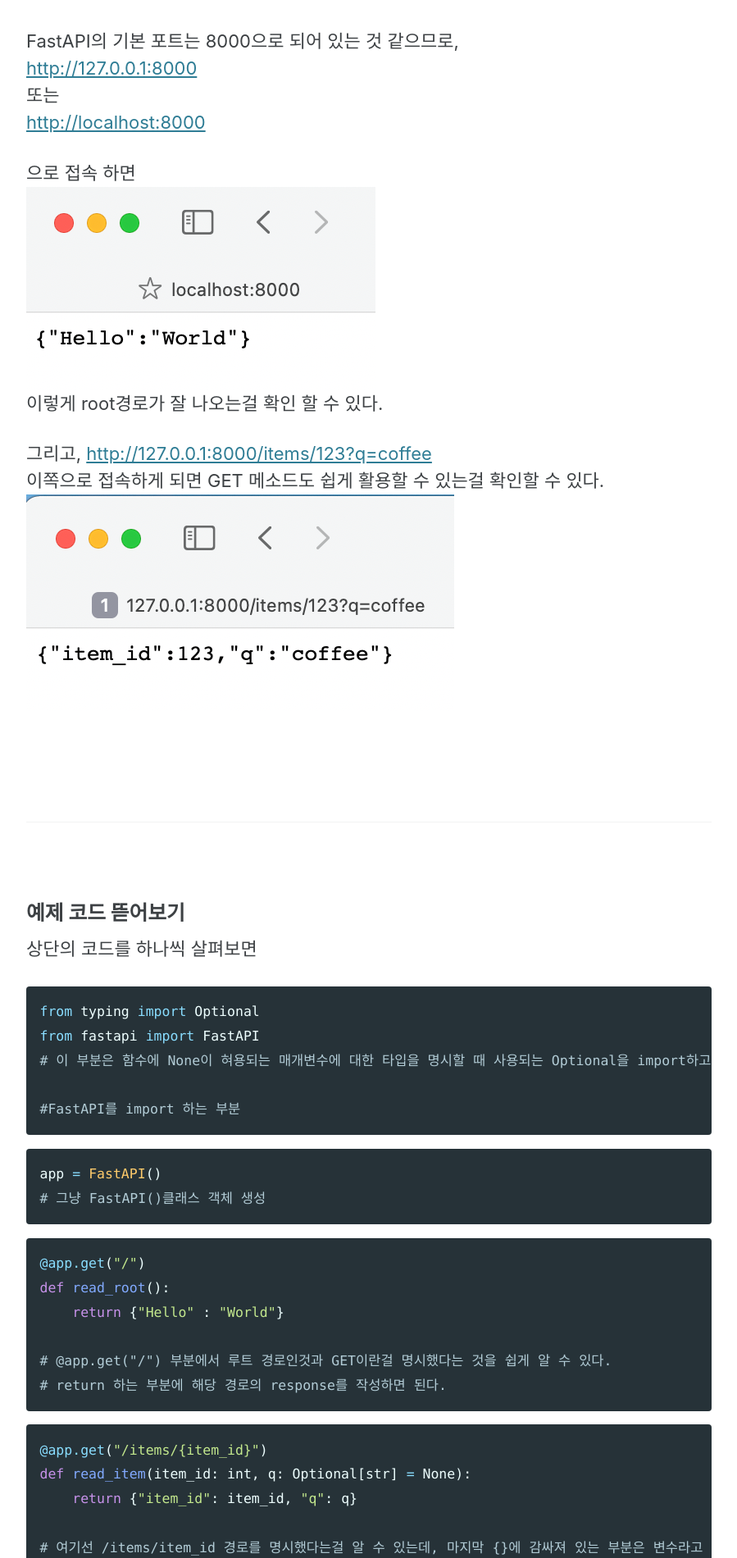
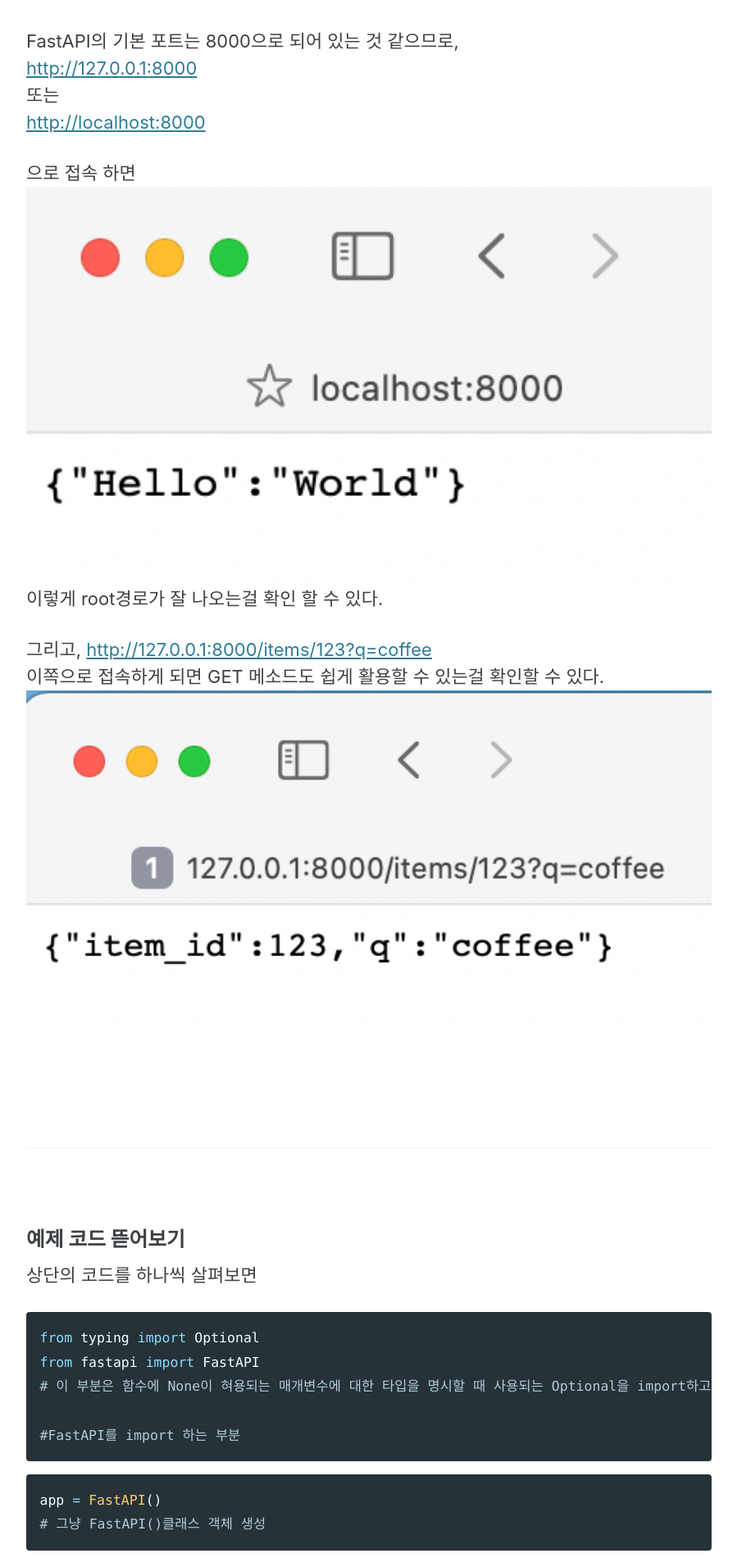
Before and after one commit to unh6uoj/unh6uoj.github.io, a Jekyll site: the page built from _posts/2021-08-03-Python FastAPI 알아보고 설치하고 초기 설정 해보기.md, in a window 1280 px wide. Shown: the part 3415-5315 px from the top of the page at 82% size, without its empty margins (190-1089 px from the left). Built offline with Jekyll 4.4.1, drawn with Linux system fonts in a browser that asks for light colours; cached includes are drawn as plain includes.

Commit message:
Update 2021-08-03-Python FastAPI 알아보고 설치하고 초기 설정 해보기.md

```diff
--- a/_posts/2021-08-03-Python FastAPI 알아보고 설치하고 초기 설정 해보기.md
+++ b/_posts/2021-08-03-Python FastAPI 알아보고 설치하고 초기 설정 해보기.md
@@ -94,12 +94,12 @@ FastAPI의 기본 포트는 8000으로 되어 있는 것 같으므로,
 <http://localhost:8000>
 
 으로 접속 하면
-![fastapi_root](/images/fastapi_root.png)
+![fastapi_root](/images/fastapi_root.png){: width="100%" height="100%}
 이렇게 root경로가 잘 나오는걸 확인 할 수 있다.
 
 그리고, <http://127.0.0.1:8000/items/123?q=coffee>
 이쪽으로 접속하게 되면 GET 메소드도 쉽게 활용할 수 있는걸 확인할 수 있다.
-![fastapi_coffee](/images/fastapi_coffee.png)
+![fastapi_coffee](/images/fastapi_coffee.png){: width="100%" height="100%}
 
 <br>
 ---
```
